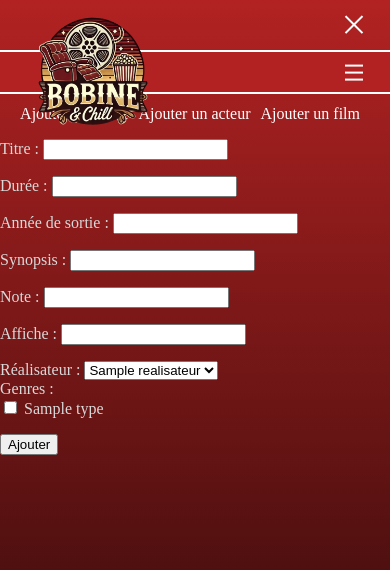
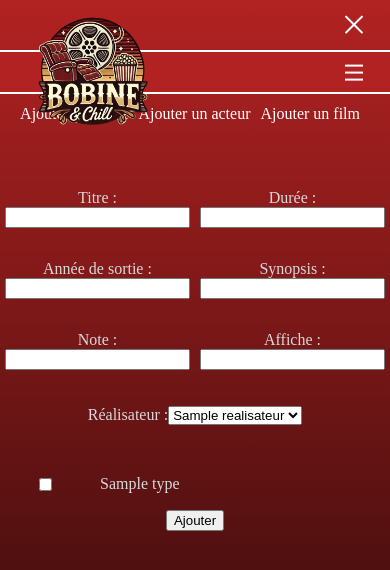
Before and after one commit to Dambpfl/MCD_Cinema, a PHP site: template Projet/view/addFilm.php in a window 390 px wide. Shown: the top 570 px of the page. Run offline with PHP 8.4, Linux system fonts and the light colour scheme; the template is opened without the code that fills it: most values are stand-ins (such as "Sample title", 1, 10 or a date in 2020); some libraries are stand-ins or nearby versions.

Commit message:
add film-> css -> responsive

```diff
--- a/Projet/public/css/style.css
+++ b/Projet/public/css/style.css
@@ -387,6 +387,31 @@ body h1 {
     bottom: 10px;
 }
 
+.addf-1{
+    display: grid;
+    grid-template-columns: repeat(2, 1fr);
+    text-align: -webkit-center;
+    margin-top: 50px;
+}
+
+.addf-2 {
+    display: flex;
+    justify-content: center;
+    margin-top: 20px;
+}
+
+.addf-3 {
+    display: grid;
+    grid-template-columns: repeat(4, 1fr);
+    gap: 10px;
+    margin-top: 50px;
+}
+
+.addf-submit {
+    display: flex;
+    justify-content: center;
+}
+
 
 @media screen and (max-width: 900px) {
 
--- a/Projet/view/addFilm.php
+++ b/Projet/view/addFilm.php
@@ -2,7 +2,7 @@
 
 <body>
     <form action="index.php?action=addFilm" method="post">
-    <div class="af-1">
+    <div class="addf-1">
         <p>
             <label for="titreFilm">
                 Titre :
@@ -46,6 +46,7 @@
         </p>
     </div>
 
+    <div class="addf-2">
         <label for="idRealisateur">
             Réalisateur :
         </label>
@@ -53,10 +54,10 @@
                 <?php foreach($realisateurs as $realisateur) { ?>
                     <option value=<?= $realisateur["id_realisateur"]; ?> ><?= $realisateur["nomRealisateur"]; ?> </option>
                 <?php } ?>
-        </select> <br>
+            </select>
+    </div>
 
-        Genres :
-        <div>
+        <div class="addf-3">
             <?php foreach($genres as $genre) { ?>
                 <input type="checkbox" id="<?= $genre['id_genre'];?>" name="genres[]" value="<?= $genre['id_genre'];?>">
                 <label>
@@ -64,6 +65,8 @@
                 </label>
             <?php } ?>
         </div>
+
+
 
 <!--
         <p>
@@ -92,10 +95,11 @@
                <input type="date" name="dateNaissanceRealisateur">
            </label>
        </p>  -->
-
+        <div class="addf-submit">
             <p>
                 <input type="submit" name="submit" value="Ajouter">
             </p>
+        </div>
     </form>
 </body>
 
```
Lines whose indentation alone changed are shown as unchanged.
